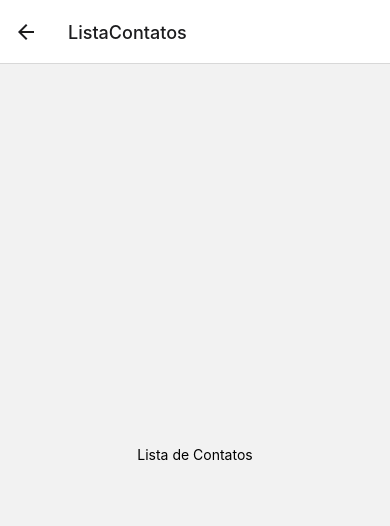
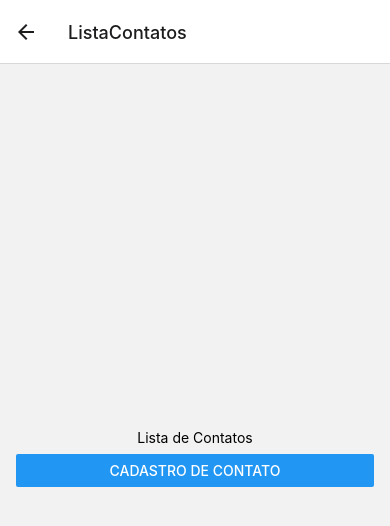
Before and after one commit to elviscastro/App, a React Native app: screen /ListaContatos in a window 390 px wide. Shown: the top 526 px of the page. Built offline with nearby package versions, Linux system fonts and the light colour scheme.

Commit message:
rota de 'cadastrocontatos' criada

```diff
--- a/screens/ListaContatos.js
+++ b/screens/ListaContatos.js
@@ -1,20 +1,40 @@
-import React from 'react';
-import {
-  StyleSheet,
-  View,
-  SafeAreaView,
-  Text
-} from 'react-native';
+import * as React from 'react';
+import { NavigationContainer } from '@react-navigation/native';
+import { createNativeStackNavigator } from '@react-navigation/native-stack';
+import CadastroContato from './CadastroContato'
+import { StyleSheet, Button, View, SafeAreaView, Text } from 'react-native';
 
-const ListaContatos = () => (
-  <SafeAreaView style={styles.container}>
+const Separator = () => (
+    <View style={styles.separator} />
+);
+
+function ListaContatos({ navigation }) {
+  return (
+    <SafeAreaView style={styles.container}>
     <View>
       <Text style={styles.title}>
         Lista de Contatos
       </Text>
+      <Button
+        title="Cadastro de Contato"
+        onPress={() => navigation.navigate('CadastroContato')}
+      />
     </View>
   </SafeAreaView>
-);
+  );
+}
+
+const Stack = createNativeStackNavigator();
+
+function App() {
+  return (
+    <NavigationContainer>
+      <Stack.Navigator>
+        <Stack.Screen name="CadastroContato" component={CadastroContato} />
+      </Stack.Navigator>
+    </NavigationContainer>
+  );
+}
 
 const styles = StyleSheet.create({
   container: {
@@ -26,6 +46,15 @@
     textAlign: 'center',
     marginVertical: 8,
   },
+  fixToText: {
+    flexDirection: 'row',
+    justifyContent: 'space-between',
+  },
+  separator: {
+    marginVertical: 8,
+    borderBottomColor: '#737373',
+    borderBottomWidth: StyleSheet.hairlineWidth,
+  },
 });
 
 export default ListaContatos;
```
